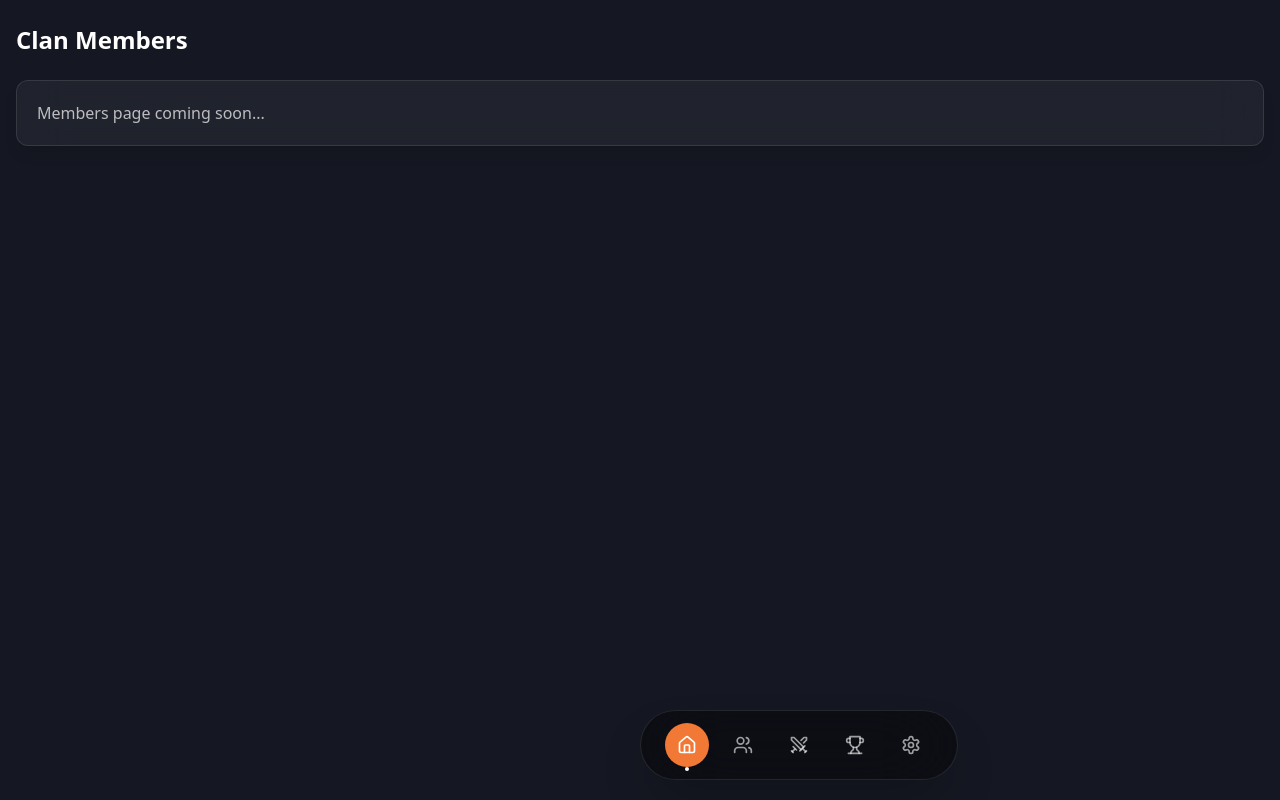
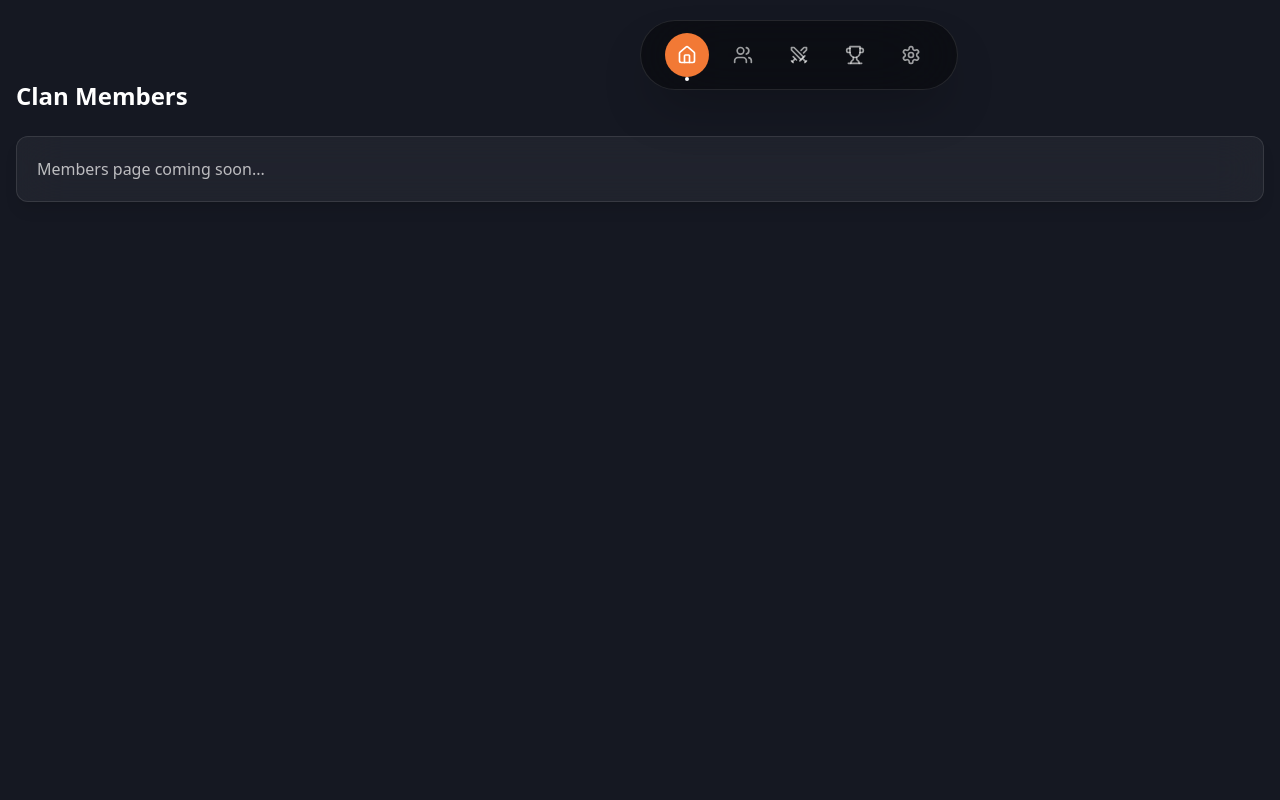
Before and after one commit to IkonicR/clanova-manager, a React (Vite) app: page /members in a window 1280 px wide. Built offline with nearby package versions, Linux system fonts and the light colour scheme.

Commit message:
Move navbar to top of page
The navbar's position has been adjusted to the top of the page.  The previous bottom, off-center placement has been corrected.

```diff
--- a/src/components/FloatingNav.tsx
+++ b/src/components/FloatingNav.tsx
@@ -48,10 +48,10 @@ const FloatingNav = () => {
 
   return (
     <motion.div
-      initial={{ y: 100, opacity: 0 }}
+      initial={{ y: -100, opacity: 0 }}
       animate={{ y: 0, opacity: 1 }}
       transition={{ duration: 0.5, ease: "easeOut" }}
-      className={`fixed bottom-5 left-1/2 transform -translate-x-1/2 z-50 px-6 py-3 glass-darker rounded-full shadow-2xl ${
+      className={`fixed top-5 left-1/2 transform -translate-x-1/2 z-50 px-6 py-3 glass-darker rounded-full shadow-2xl ${
         hasScrolled ? "border border-clan-accent/30" : "border border-white/10"
       }`}
     >
--- a/src/pages/Members.tsx
+++ b/src/pages/Members.tsx
@@ -3,14 +3,14 @@ import FloatingNav from "../components/FloatingNav";
 
 const Members = () => {
   return (
-    <div className="min-h-screen bg-clan-darker text-white pb-24">
-      <div className="container px-4 pt-6">
+    <div className="min-h-screen bg-clan-darker text-white">
+      <FloatingNav />
+      <div className="container px-4 pt-20">
         <h1 className="text-2xl font-bold mb-6">Clan Members</h1>
         <div className="clan-card">
           <p className="text-white/70">Members page coming soon...</p>
         </div>
       </div>
-      <FloatingNav />
     </div>
   );
 };
--- a/src/pages/Wars.tsx
+++ b/src/pages/Wars.tsx
@@ -3,14 +3,14 @@ import FloatingNav from "../components/FloatingNav";
 
 const Wars = () => {
   return (
-    <div className="min-h-screen bg-clan-darker text-white pb-24">
-      <div className="container px-4 pt-6">
+    <div className="min-h-screen bg-clan-darker text-white">
+      <FloatingNav />
+      <div className="container px-4 pt-20">
         <h1 className="text-2xl font-bold mb-6">Clan Wars</h1>
         <div className="clan-card">
           <p className="text-white/70">Wars page coming soon...</p>
         </div>
       </div>
-      <FloatingNav />
     </div>
   );
 };
```
